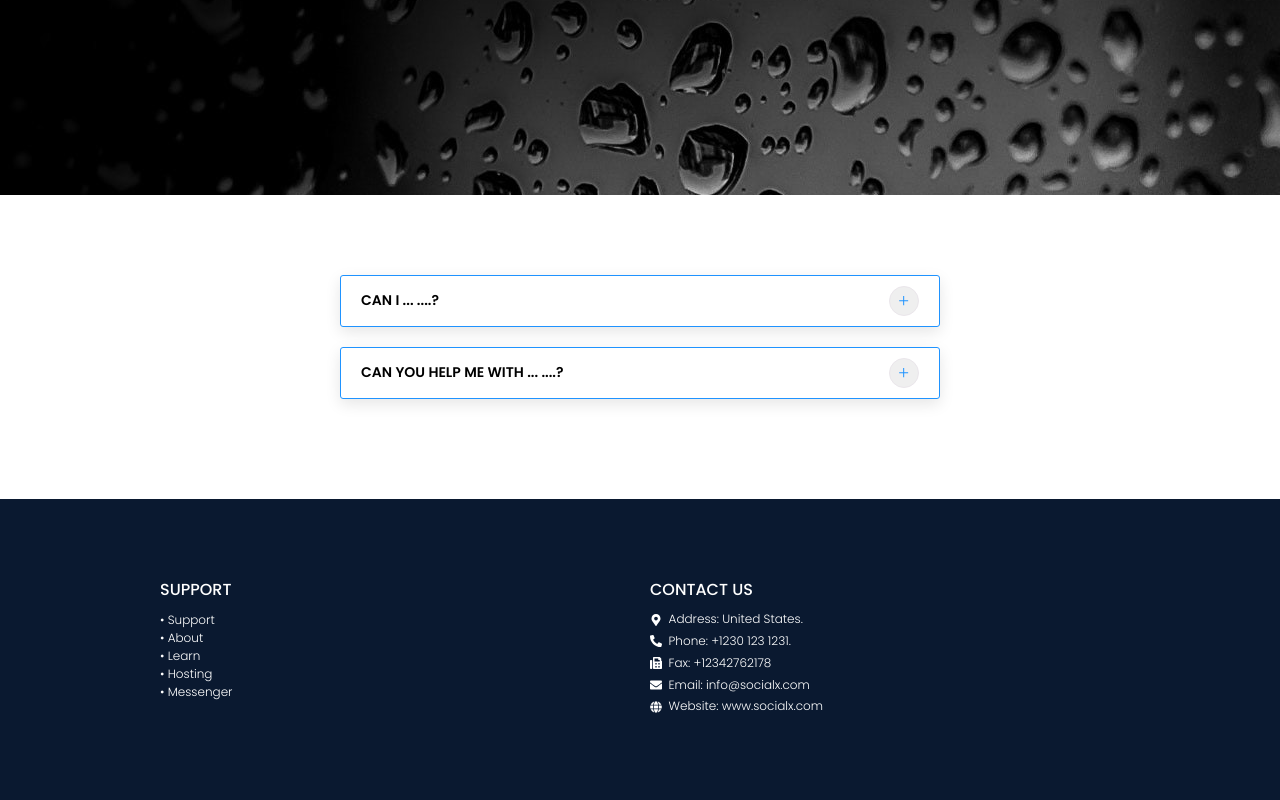
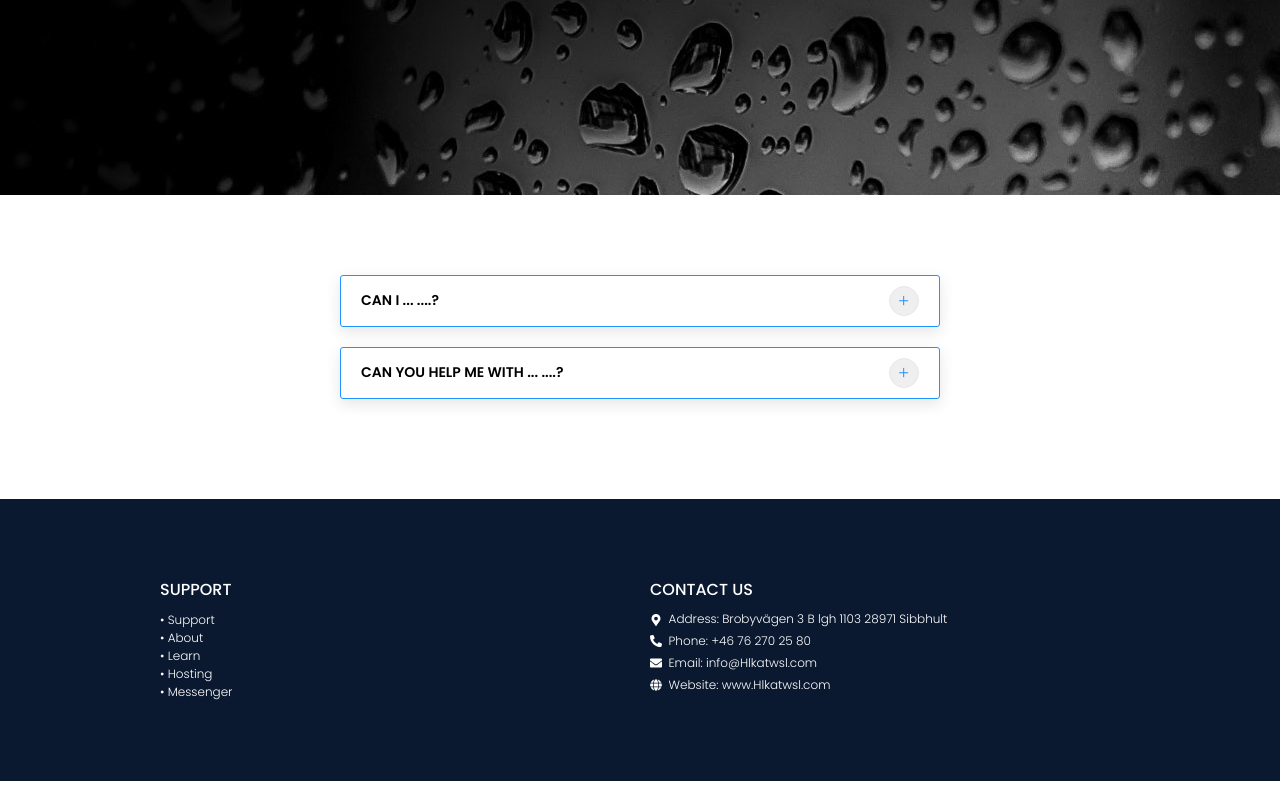
Before and after one commit to mnq11/ringlink, a React (Create React App) app: page / in a window 1280 px wide. Shown: the part 2358-3158 px from the top of the page. Built offline with nearby package versions, Linux system fonts and the light colour scheme.

Commit message:
some work done !

```diff
--- a/src/components/footer/Footer.js
+++ b/src/components/footer/Footer.js
@@ -4,7 +4,6 @@ import "./Footer.css";
 import {
   FaMapMarkerAlt,
   FaPhoneAlt,
-  FaFax,
   FaEnvelope,
   FaGlobe,
 } from "react-icons/fa";
@@ -47,19 +46,20 @@ const Footer = () => {
           <h4>Contact Us</h4>
           <div className="footer-contact u-text-small">
             <p>
-              <FaMapMarkerAlt /> &nbsp; Address: United States.
+              <FaMapMarkerAlt /> &nbsp; Address: Brobyvägen 3 B lgh 1103
+              28971 Sibbhult
             </p>
             <p>
-              <FaPhoneAlt /> &nbsp; Phone: +1230 123 1231.
+              <FaPhoneAlt /> &nbsp; Phone: +46 76 270 25 80
+            </p>
+            {/*<p>*/}
+            {/*  <FaFax /> &nbsp; Fax: +12342762178*/}
+            {/*</p>*/}
+            <p>
+              <FaEnvelope /> &nbsp; Email: info@Hlkatwsl.com
             </p>
             <p>
-              <FaFax /> &nbsp; Fax: +12342762178
-            </p>
-            <p>
-              <FaEnvelope /> &nbsp; Email: info@socialx.com
-            </p>
-            <p>
-              <FaGlobe /> &nbsp; Website: www.socialx.com
+              <FaGlobe /> &nbsp; Website: www.Hlkatwsl.com
             </p>
           </div>
         </div>
```
